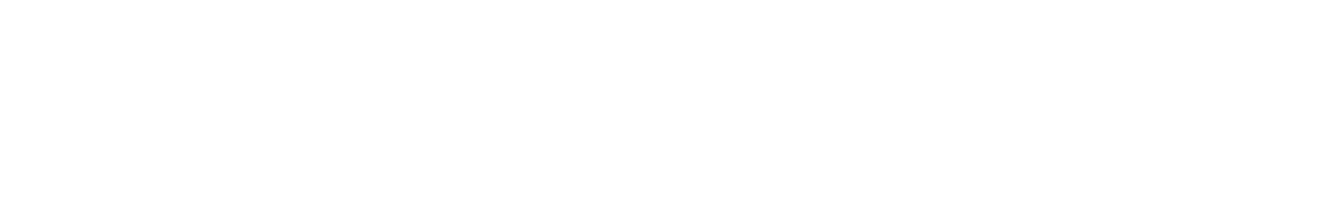
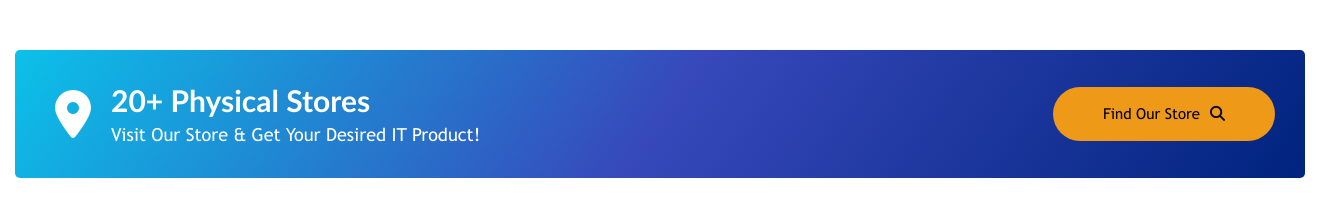
Before and after one commit to Shahriar-Ahmed-Fahim/StarTech, a plain HTML site: page index.html in a window 1280 px wide. Shown: the whole page, 1320 px wide, since content can reach past the window. Drawn offline with Linux system fonts and the light colour scheme.

Commit message:
store_finder_sakib

```diff
--- a/css/style.css
+++ b/css/style.css
@@ -42,3 +42,60 @@
     padding: 0 15px;
     margin: 0 auto;;
 }
+/* =============
+Store Finder Starts
+============== */
+.store_finder_main{
+    background: linear-gradient(125deg, #0bc1e9, #3749bb, #00237e);
+    padding: 30px;
+    border-radius: 5px;
+    margin-top: 50px;
+    display: flex;
+    justify-content: space-between;
+    align-items: center;
+}
+.content{
+    display: flex;
+    column-gap: 10px;
+    align-items: center;
+}
+.content_item i{
+    font-size: 48px;
+    color:#fff;
+    padding: 10px;
+}
+.content_item h3{
+    font-size: 30px;
+    line-height: 36px;
+    margin-bottom: 5px;
+    font-weight: 600;
+    color:#fff;
+}
+.content_item p{
+    font-size: 18px;
+    line-height: 24px;
+    color:#fff;
+}
+.search_form a{
+    display: inline-block;
+    background: rgb(239, 153, 25);
+    padding: 17px 50px;
+    border-radius: 50px;
+    font-size: 15px;
+    line-height: 20px;
+    height: auto;
+    border: none;
+    width: fit-content;
+    margin-left: auto;
+    color: var(--s-hf-bg);
+    transition: all linear 0.4s;
+}
+.search_form a i{
+    margin-left: 10px;
+}
+.search_form a:hover{
+    background: rgb(191, 122, 20);
+}
+/* =============
+Store Finder Ends
+============== */
--- a/index.html
+++ b/index.html
@@ -105,10 +105,23 @@
         ============== -->
         <section id="store_finder">
             <div class="container">
-                <div class="content"></div>
-                <div class="search_form"></div>
+                <div class="store_finder_main">
+                    <div class="content">
+                        <div class="content_item">
+                            <i class="fa-solid fa-location-dot"></i>
+                        </div>
+                        <div class="content_item">
+                            <h3>20+ Physical Stores</h3>
+                            <p>Visit Our Store & Get Your Desired IT Product!</p>
+                        </div>
+                    </div>
+                    <div class="search_form">
+                        <a href="#">Find Our Store<i class="fa-solid fa-magnifying-glass"></i></a>
+                    </div>
+                </div>
             </div>
         </section>
+
         <!-- =============
         Store Finder Ends
         ============== -->
```
